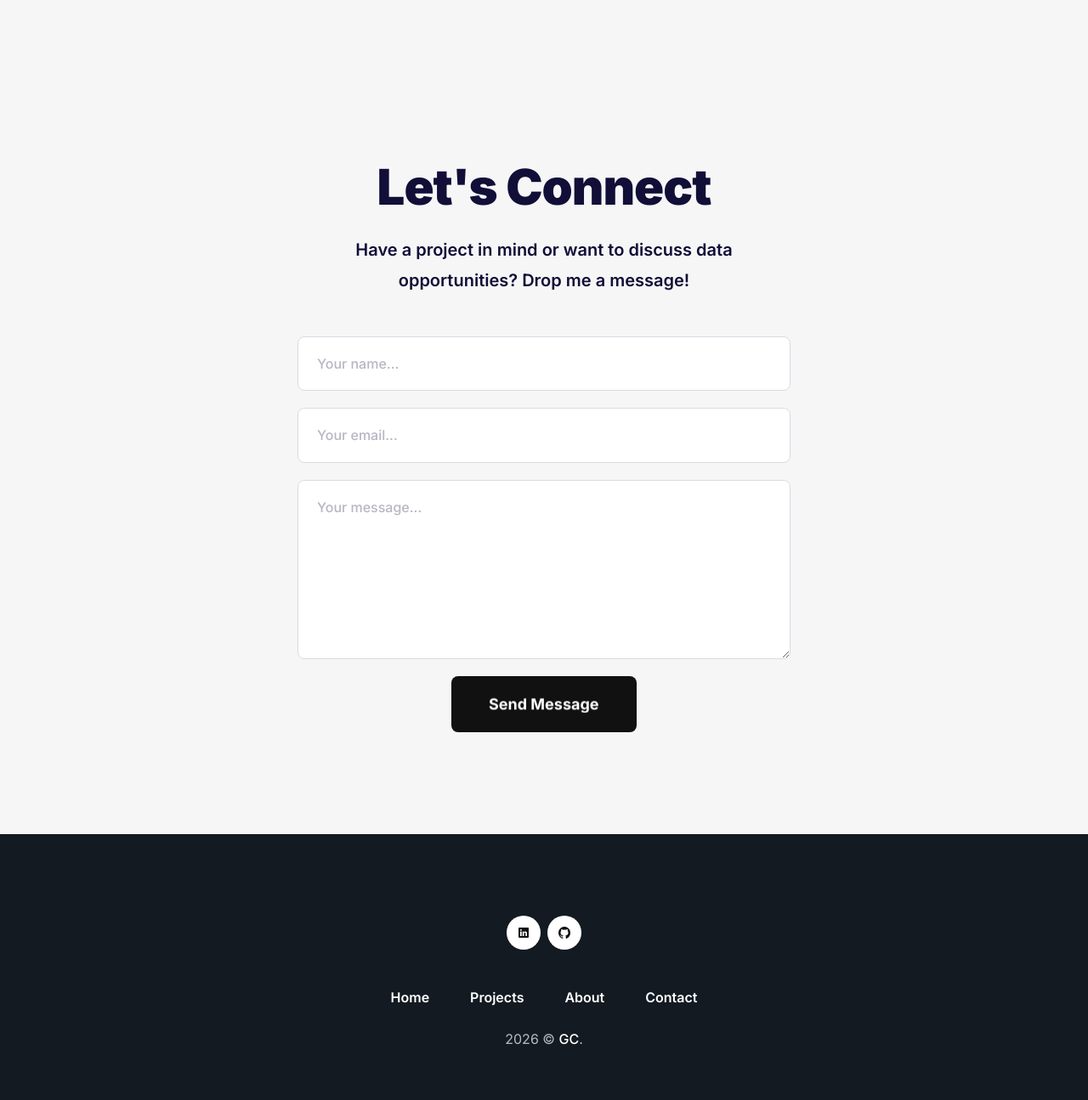
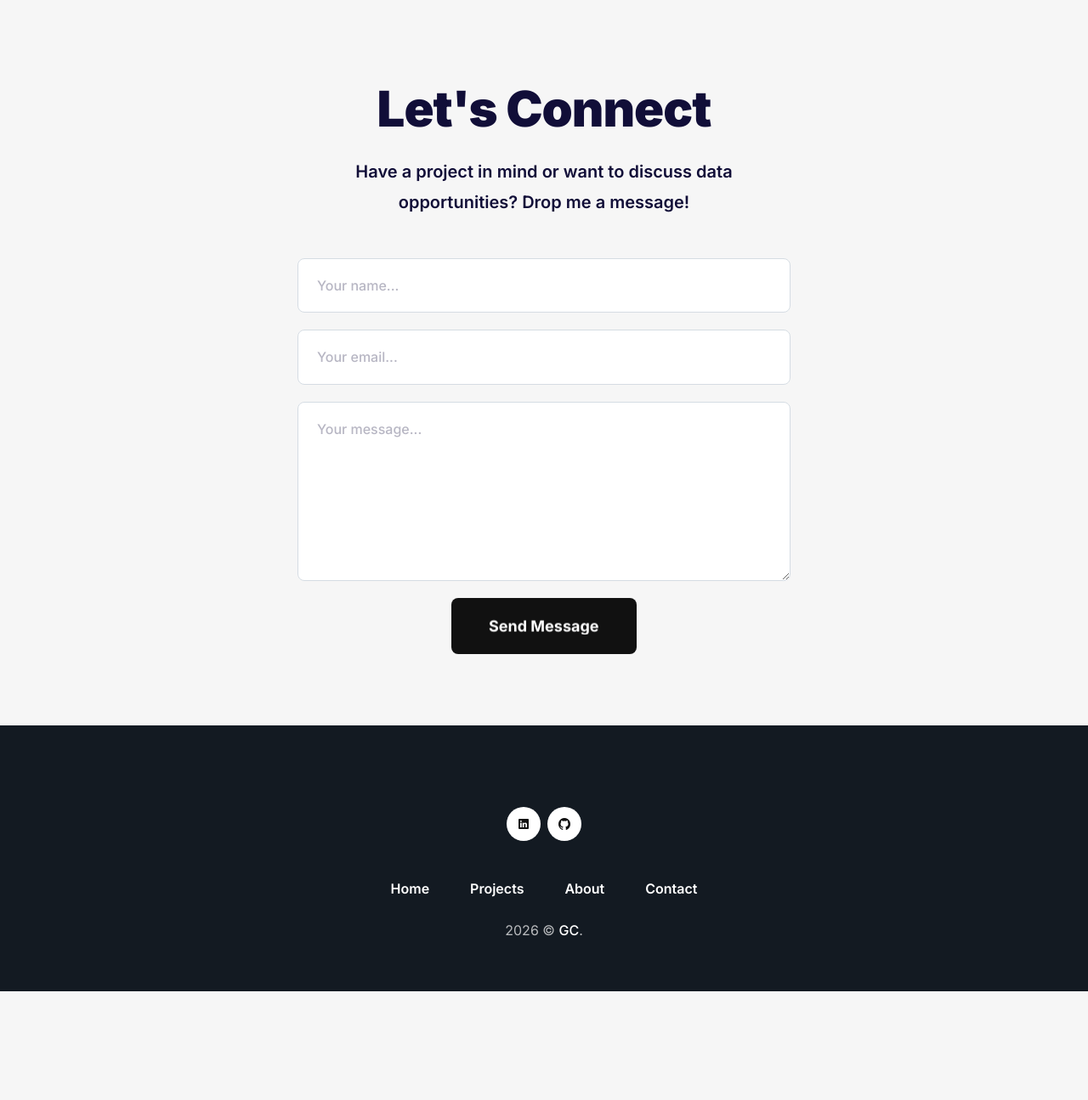
Before and after one commit to gcasarin/gcasarin.github.io, a Jekyll site: the page built from docs/_pages/contact.md, in a window 1280 px wide. Shown: the part 963-2258 px from the top of the page at 85% size. Built offline with Jekyll 4.4.1, drawn with Linux system fonts in a browser that asks for light colours; after the commit the page ends 2130 px from its top, so only the background shows below that.

Commit message:
Reduce margins and paddings in CSS styles

```diff
--- a/assets/css/main.css
+++ b/assets/css/main.css
@@ -2214,7 +2214,7 @@
 @media all,
  {
     .section__info {
-        margin-bottom: 60px
+        margin-bottom: 32px
     }
 
     .section__info .section__head {
@@ -2277,7 +2277,7 @@
 
 @media only screen and (max-width: 576px) {
     .section__info {
-        margin-bottom: 48px
+        margin-bottom: 24px
     }
 
     .section__info .section__head .section__title {
@@ -3190,7 +3190,7 @@
     .c-contact-form__form-box {
         max-width: 580px;
         margin: 0 auto;
-        padding-top: 140px
+        padding-top: 48px
     }
 
     .c-contact-form__contact-head {
@@ -3220,7 +3220,7 @@
  {
     .c-contact-form__form {
         position: relative;
-        margin-bottom: 60px
+        margin-bottom: 24px
     }
 
     .c-contact-form__form-group {
@@ -3273,25 +3273,25 @@
     }
 
     .c-hero {
-        padding: 96px 0
+        padding: 48px 0 32px
     }
 }
 
 @media only screen and (max-width: 1024px) {
     .c-hero {
-        padding: 80px 0
+        padding: 40px 0 28px
     }
 }
 
 @media only screen and (max-width: 768px) {
     .c-hero {
-        padding: 40px 0 80px
+        padding: 32px 0 28px
     }
 }
 
 @media only screen and (max-width: 576px) {
     .c-hero {
-        padding: 30px 0 60px
+        padding: 24px 0
     }
 }
 
```
